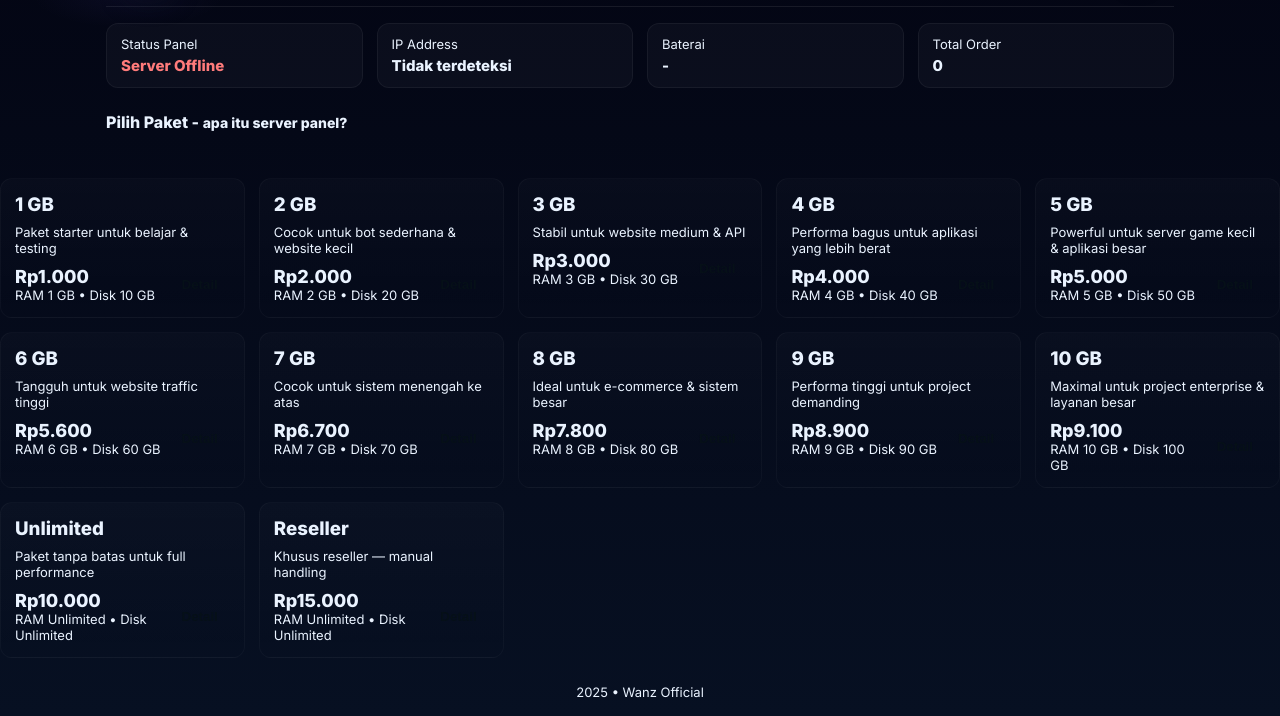
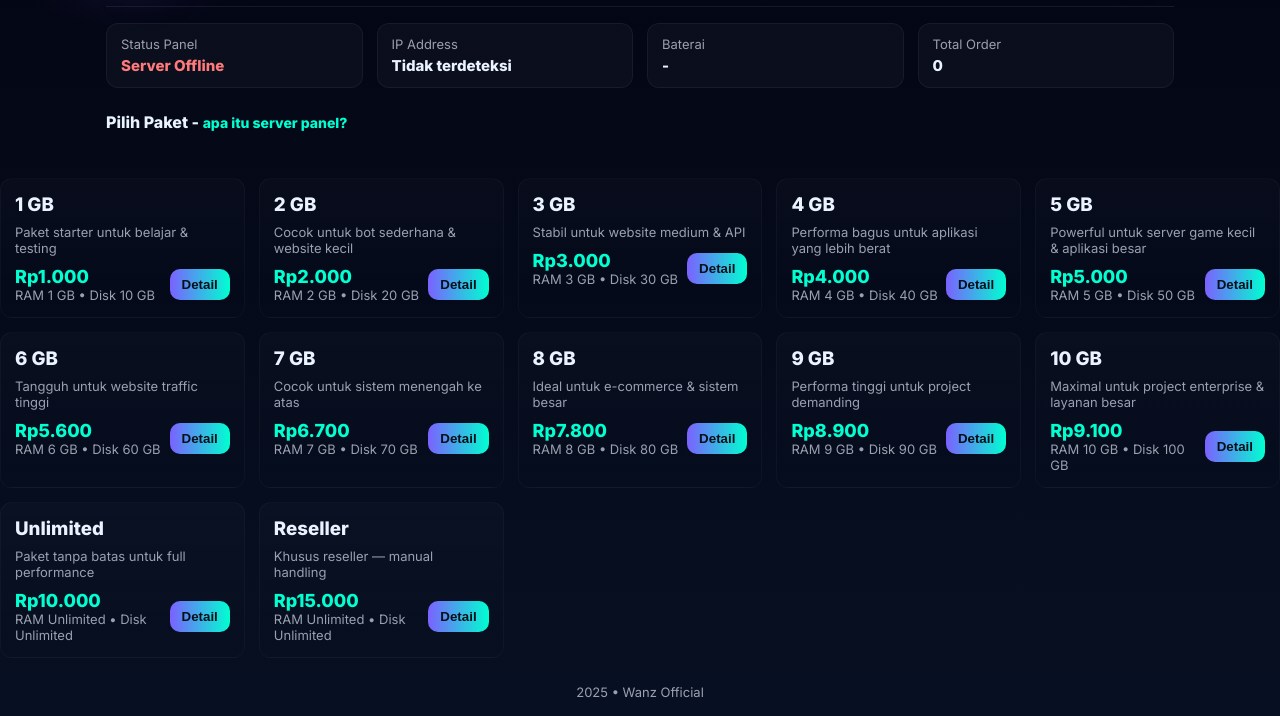
Before and after one commit to wanz-code/pterodactyl, a website: page index.html in a window 1280 px wide. Shown: the part 102-818 px from the top of the page. Drawn offline with Linux system fonts and the light colour scheme; no server answers.

Commit message:
Update index.html

```diff
--- a/index.html
+++ b/index.html
@@ -8,7 +8,6 @@
   <link rel="preconnect" href="https://fonts.gstatic.com" crossorigin>
   <link href="https://fonts.googleapis.com/css2?family=Inter:wght@300;400;600;800&display=swap" rel="stylesheet">
  <style>
- :n
   :root{
   --bg:#060712;
   --card:#081022;
```
